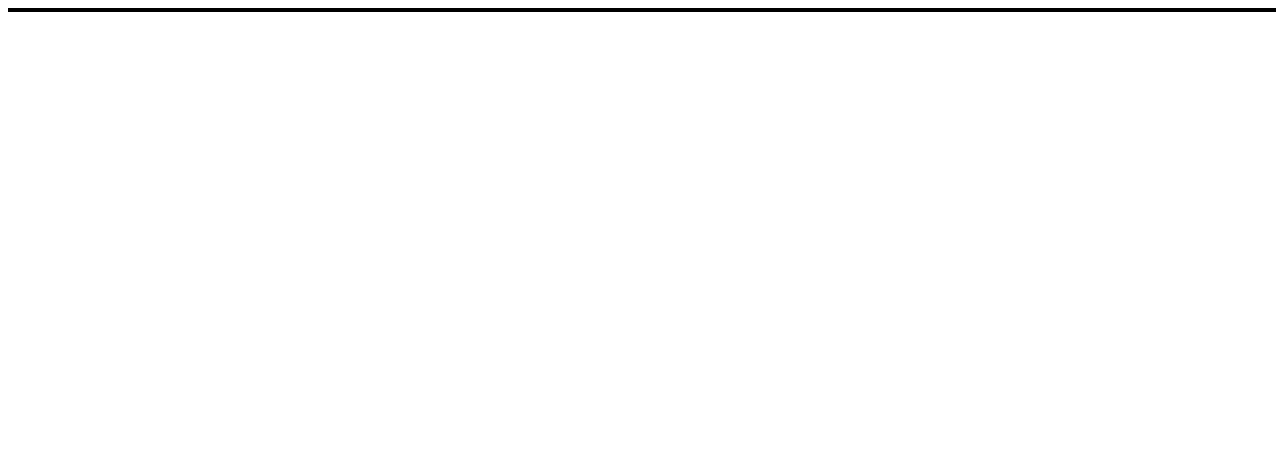
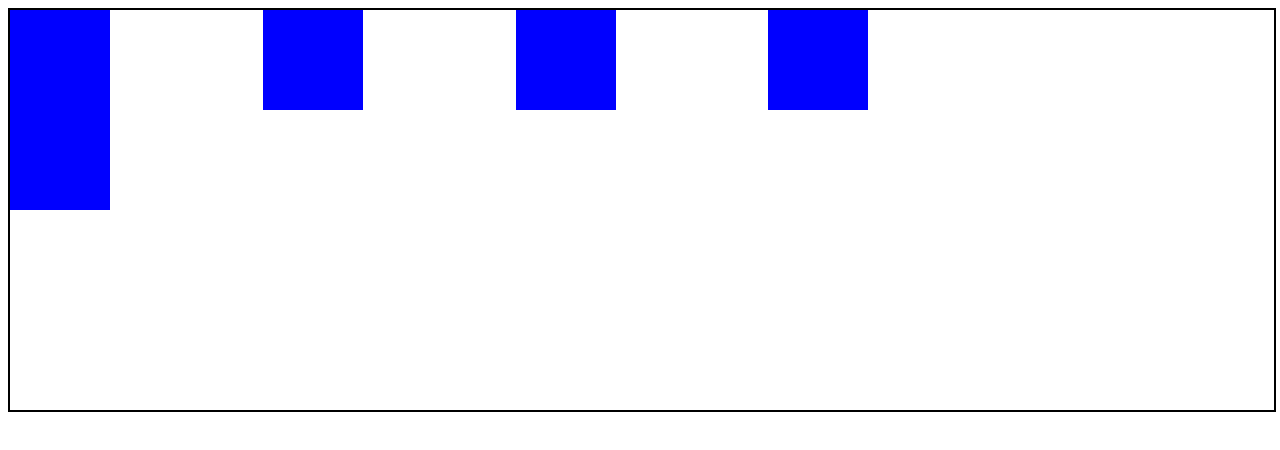
Before and after one commit to LENI-X/leni-x.github.io, a plain HTML site: page index.html in a window 1280 px wide. Drawn offline with Linux system fonts and the light colour scheme.

Commit message:
Update style.css

```diff
--- a/style/style.css
+++ b/style/style.css
@@ -6,3 +6,9 @@
   width: 100%;
   length: 40%;
 }
+
+.header > div{
+  background-color: blue;
+  height: 100px;
+  width: 100px;
+}
```
